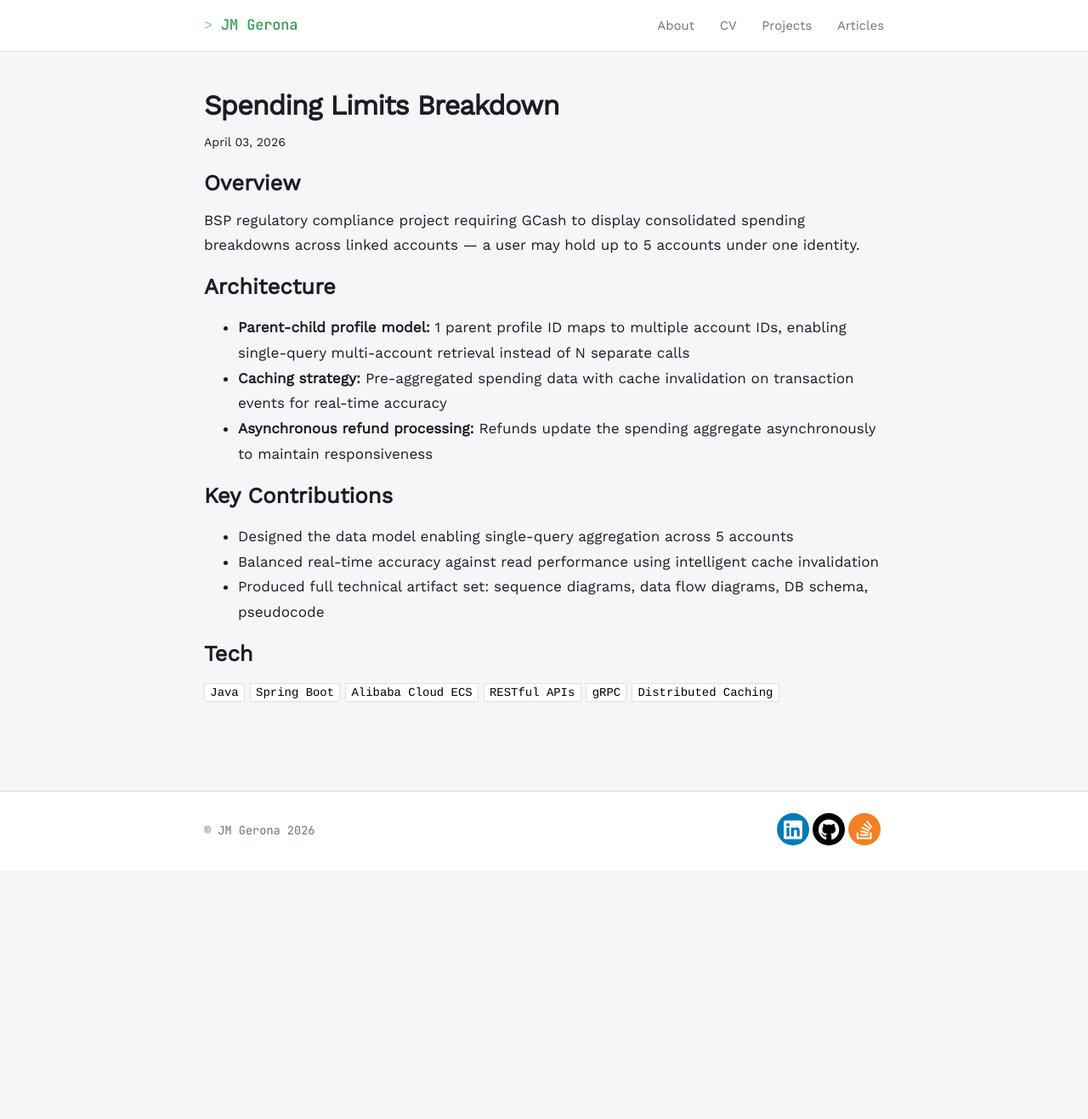
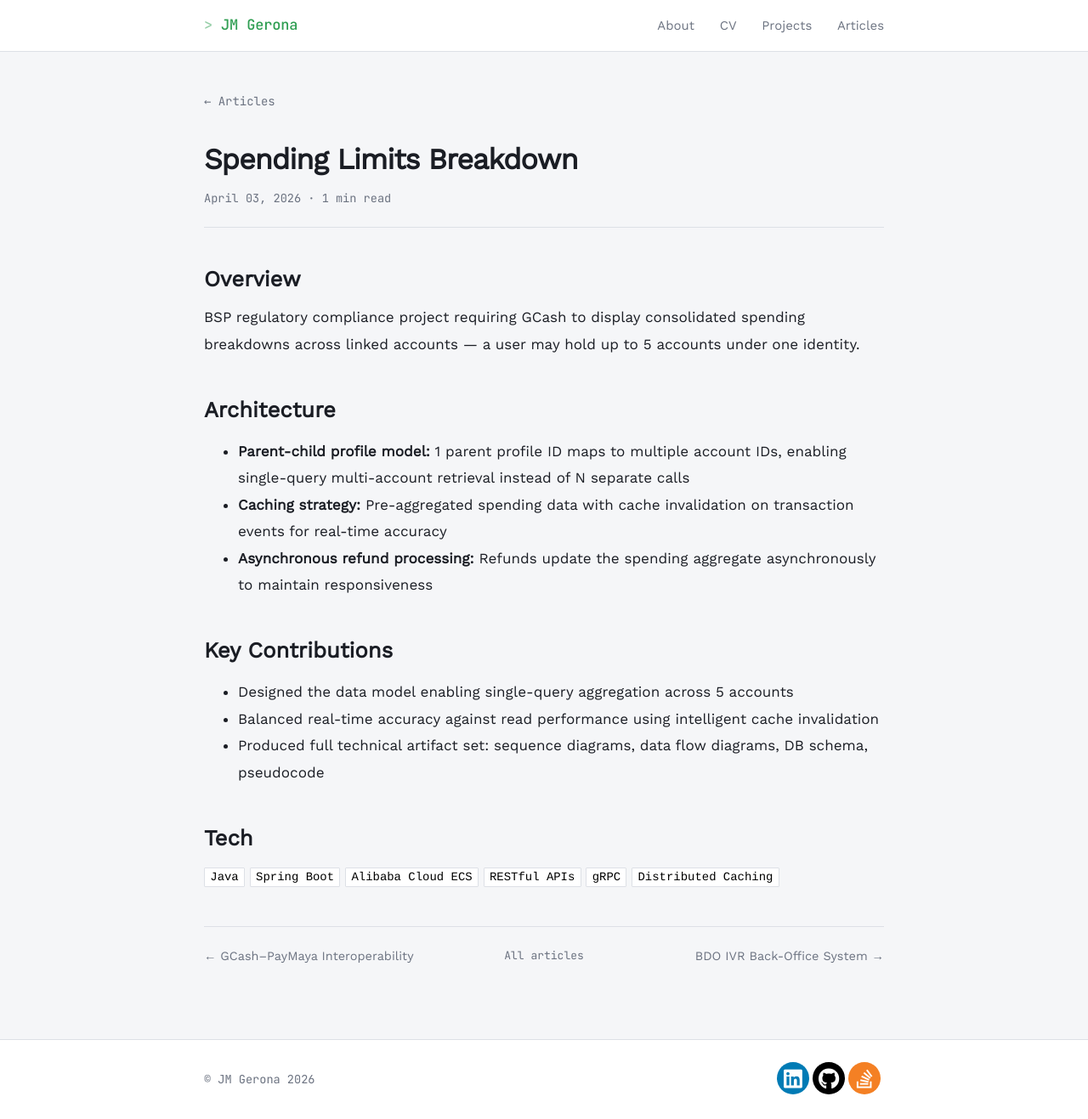
Before and after one commit to hollabalo/hollabalo.github.io, a Jekyll site: the page built from _projects/spending-limits.md, in a window 1280 px wide and 1317 px high. Shown: the whole window at 85% size. Built offline with Jekyll 4.4.1, drawn with Linux system fonts in a browser that asks for light colours; nearby versions of some CDN libraries.

Commit message:
Improve article navigation and blog index
post.html:
- Add breadcrumb "← Articles" at top
- Bigger post title (h1, 2em)
- Date + estimated read time in monospace
- Bottom nav: ← Previous | All articles | Next →

blog/index.html:
- Remove inline styles, use proper CSS classes
- Show date, read time, title, and excerpt per post
- Cleaner list layout

style.scss:
- Add .post-container, .post-breadcrumb, .post-header, .post-title,
  .post-meta, .post-content, .post-nav, .post-nav-prev/back/next
- Add .article-list-item, .article-list-meta, .article-list-title,
  .article-list-excerpt

https://claude.ai/code/session_01YGNcrnCA6E3zRUaDgSKiqk

```diff
--- a/_layouts/post.html
+++ b/_layouts/post.html
@@ -1,14 +1,48 @@
 ---
 layout: default
 ---
-<h3 class="post-headline">{{page.title}}</h3>
-<p class="meta"><small>{{page.date | date: '%B %d, %Y'}}</small></p>
 
-{{content}}
+<div class="post-container">
 
-<!-- Comments only for posts -->
+  <nav class="post-breadcrumb">
+    <a href="{{ site.baseurl }}/blog/">&larr; Articles</a>
+  </nav>
+
+  <article>
+    <header class="post-header">
+      <h1 class="post-title">{{ page.title }}</h1>
+      <p class="post-meta">
+        <span class="post-date">{{ page.date | date: '%B %d, %Y' }}</span>
+        {% assign words = content | number_of_words %}
+        {% assign mins = words | divided_by: 200 %}
+        {% if mins < 1 %}{% assign mins = 1 %}{% endif %}
+        <span class="post-read-time">&middot; {{ mins }} min read</span>
+      </p>
+    </header>
+
+    <div class="post-content">
+      {{ content }}
+    </div>
+  </article>
+
+  <nav class="post-nav">
+    <div class="post-nav-prev">
+      {% if page.previous.url %}
+        <a href="{{ page.previous.url | prepend: site.baseurl }}">&larr; {{ page.previous.title }}</a>
+      {% endif %}
+    </div>
+    <a class="post-nav-back" href="{{ site.baseurl }}/blog/">All articles</a>
+    <div class="post-nav-next">
+      {% if page.next.url %}
+        <a href="{{ page.next.url | prepend: site.baseurl }}">{{ page.next.title }} &rarr;</a>
+      {% endif %}
+    </div>
+  </nav>
+
+</div>
+
 {% if page.path contains '_posts' %}
-    {% if site.disqus-shortname %}
-        {% include disqus.html %}
-    {% endif %}
+  {% if site.disqus-shortname %}
+    {% include disqus.html %}
+  {% endif %}
 {% endif %}
--- a/assets/css/_sass/style.scss
+++ b/assets/css/_sass/style.scss
@@ -584,6 +584,152 @@ table {
    POST / ARTICLE PAGE
    ============================================= */
 
+/* =============================================
+   POST PAGE
+   ============================================= */
+
+.post-container {
+  max-width: $content-width;
+}
+
+.post-breadcrumb {
+  margin-bottom: 2em;
+
+  a {
+    font-family: $mono-font-family;
+    font-size: 0.82em;
+    color: var(--text-muted);
+    text-decoration: none;
+    border-bottom: none;
+    transition: color 0.2s;
+
+    &:hover {
+      color: var(--accent);
+      opacity: 1;
+    }
+  }
+}
+
+.post-header {
+  margin-bottom: 2em;
+  padding-bottom: 1.25em;
+  border-bottom: 1px solid var(--border);
+}
+
+.post-title {
+  font-size: 2em;
+  font-weight: 800;
+  letter-spacing: -0.03em;
+  line-height: 1.2;
+  margin-bottom: 0.4em;
+
+  @include media-query($on-palm) {
+    font-size: 1.55em;
+  }
+}
+
+.post-meta {
+  font-family: $mono-font-family;
+  font-size: 0.8em;
+  color: var(--text-muted);
+  margin: 0;
+}
+
+.post-read-time {
+  color: var(--text-muted);
+}
+
+.post-content {
+  line-height: 1.85;
+
+  h2, h3, h4 {
+    margin-top: 1.75em;
+  }
+}
+
+.post-nav {
+  display: flex;
+  align-items: center;
+  justify-content: space-between;
+  gap: 1em;
+  margin-top: 3em;
+  padding-top: 1.5em;
+  border-top: 1px solid var(--border);
+  font-size: 0.85em;
+
+  a {
+    color: var(--text-muted);
+    text-decoration: none;
+    border-bottom: none;
+    transition: color 0.2s;
+
+    &:hover {
+      color: var(--accent);
+      opacity: 1;
+    }
+  }
+}
+
+.post-nav-prev {
+  flex: 1;
+  text-align: left;
+}
+
+.post-nav-back {
+  flex-shrink: 0;
+  font-family: $mono-font-family;
+  font-size: 0.9em;
+  color: var(--text-muted) !important;
+}
+
+.post-nav-next {
+  flex: 1;
+  text-align: right;
+}
+
+/* =============================================
+   ARTICLES INDEX
+   ============================================= */
+
+.article-list-item {
+  padding: 1.25em 0;
+  border-bottom: 1px solid var(--border);
+
+  &:last-of-type {
+    border-bottom: none;
+  }
+}
+
+.article-list-meta {
+  font-family: $mono-font-family;
+  font-size: 0.78em;
+  color: var(--text-muted);
+  margin-bottom: 0.3em;
+}
+
+.article-list-title {
+  display: block;
+  font-size: 1.05em;
+  font-weight: 600;
+  color: var(--text);
+  text-decoration: none;
+  border-bottom: none;
+  margin-bottom: 0.35em;
+  transition: color 0.2s;
+
+  &:hover {
+    color: var(--accent);
+    opacity: 1;
+  }
+}
+
+.article-list-excerpt {
+  font-size: 0.875em;
+  color: var(--text-muted);
+  line-height: 1.6;
+  margin: 0;
+}
+
 .headline, .post-headline {
   font-size: 1.9em;
   font-weight: 800;
```
Also changed, not shown: blog/index.html (+15 -5 lines).
